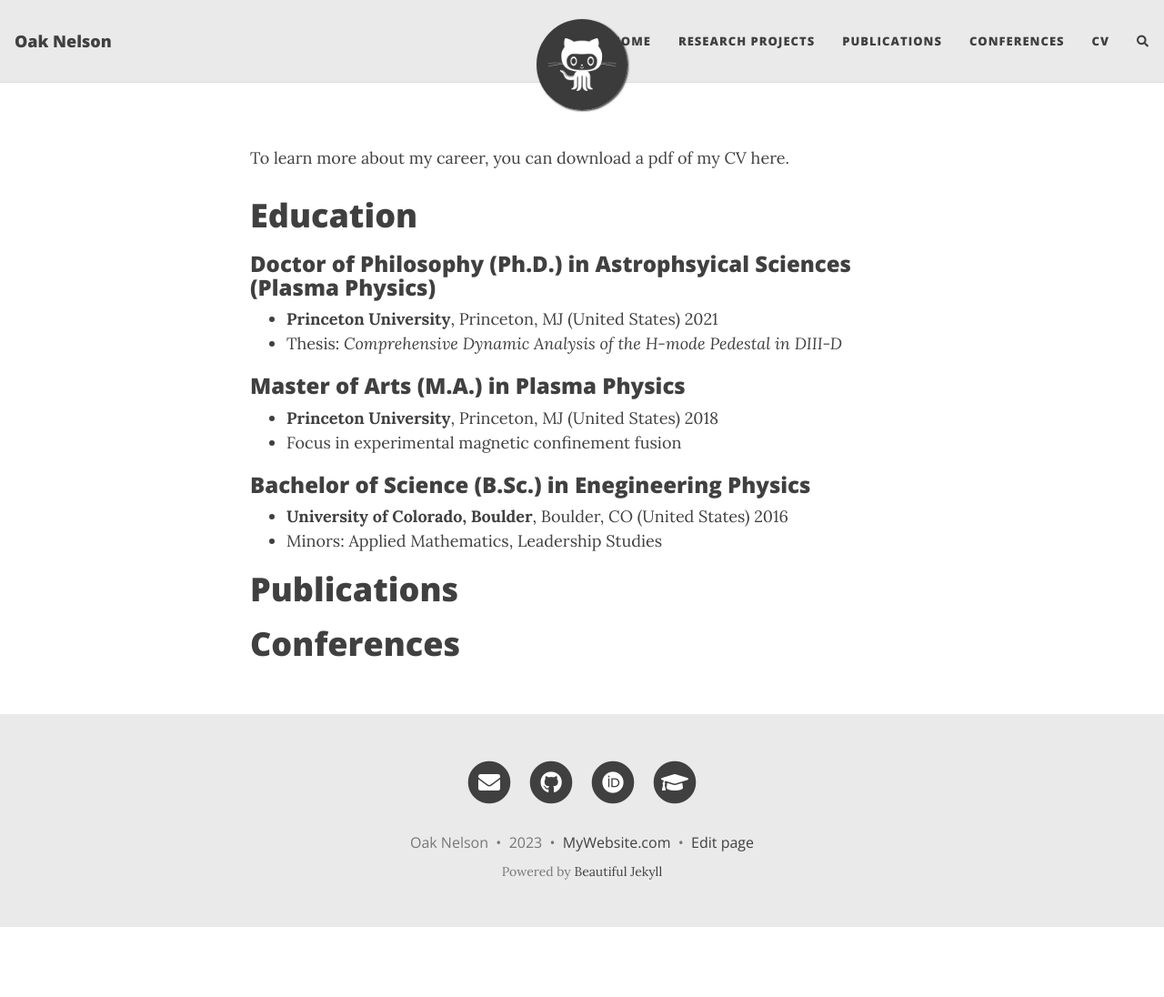
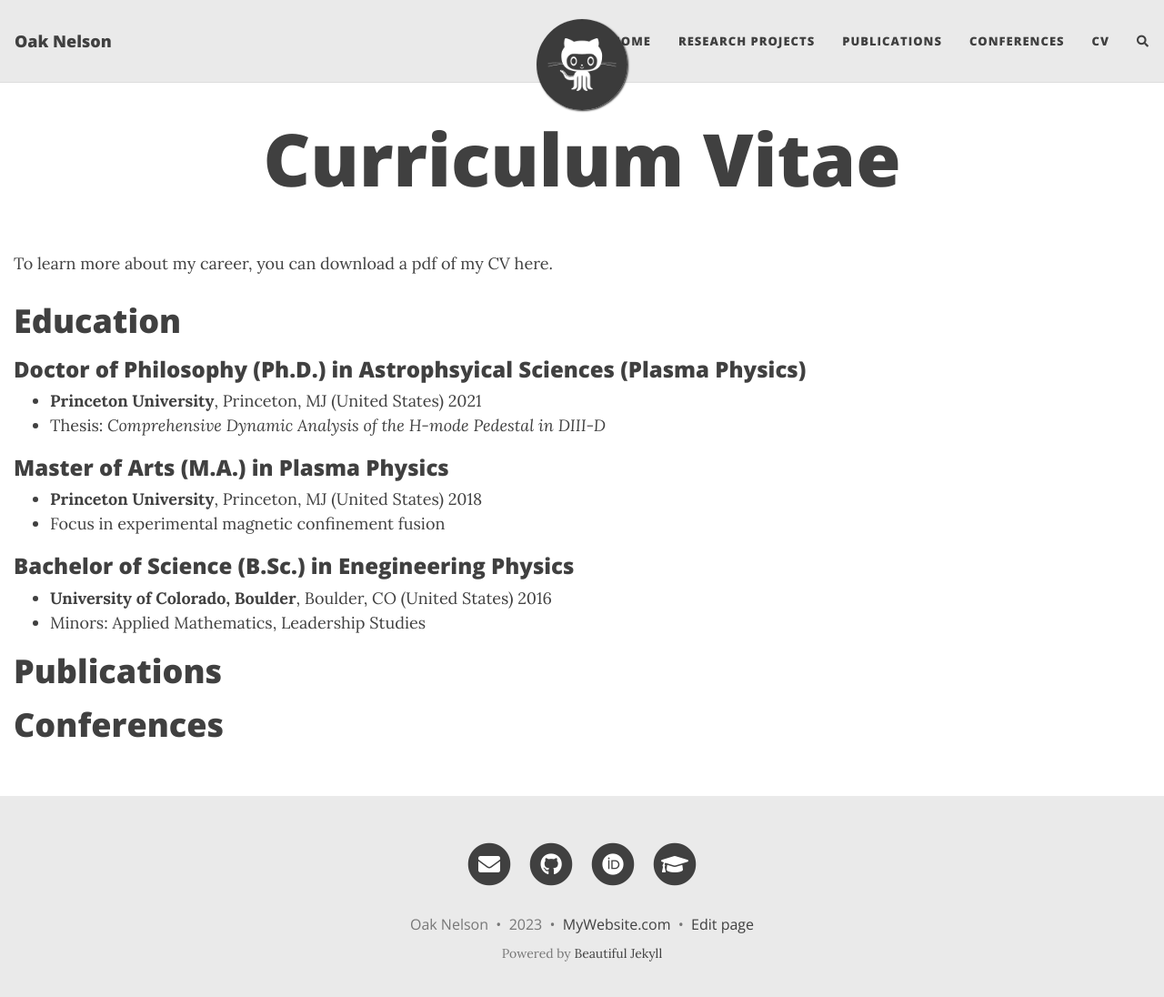
Before and after one commit to nelsonand/website, a Jekyll site: the page built from cv.md, in a window 1280 px wide and 1109 px high. Shown: the top 1096 px of the window at 91% size. Built offline with Jekyll 4.4.1, drawn with Linux system fonts in a browser that asks for light colours; nearby versions of some CDN libraries; our own code applies the rules of GitHub Pages for plain Markdown files; comment, search, counter and statistics services are not loaded.

Commit message:
Update cv.md

```diff
--- a/cv.md
+++ b/cv.md
@@ -1,3 +1,9 @@
+---
+layout: page
+title: Curriculum Vitae
+full-width: true
+---
+
 To learn more about my career, you can download a pdf of my CV here.
 
 # Education
```
